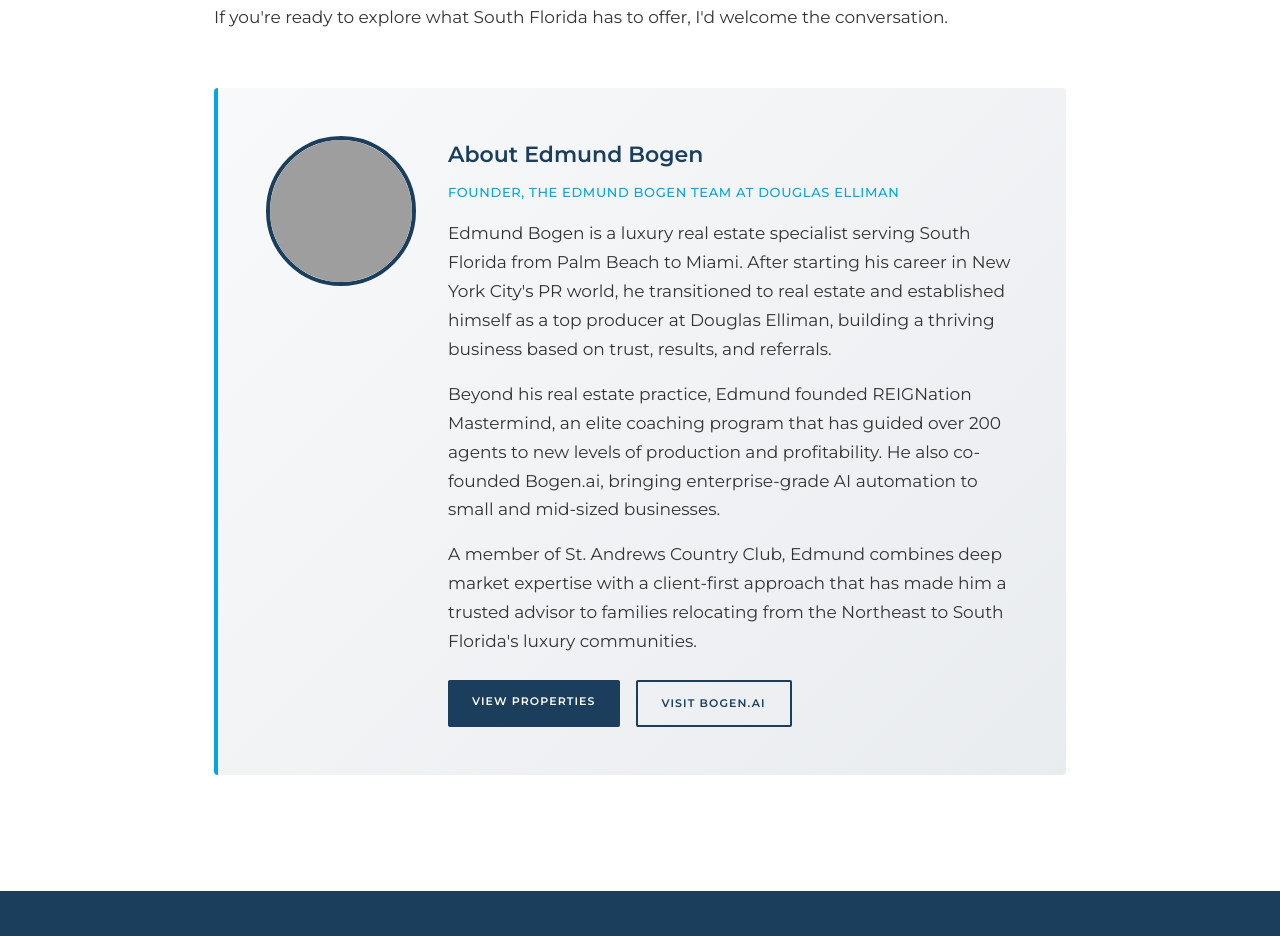
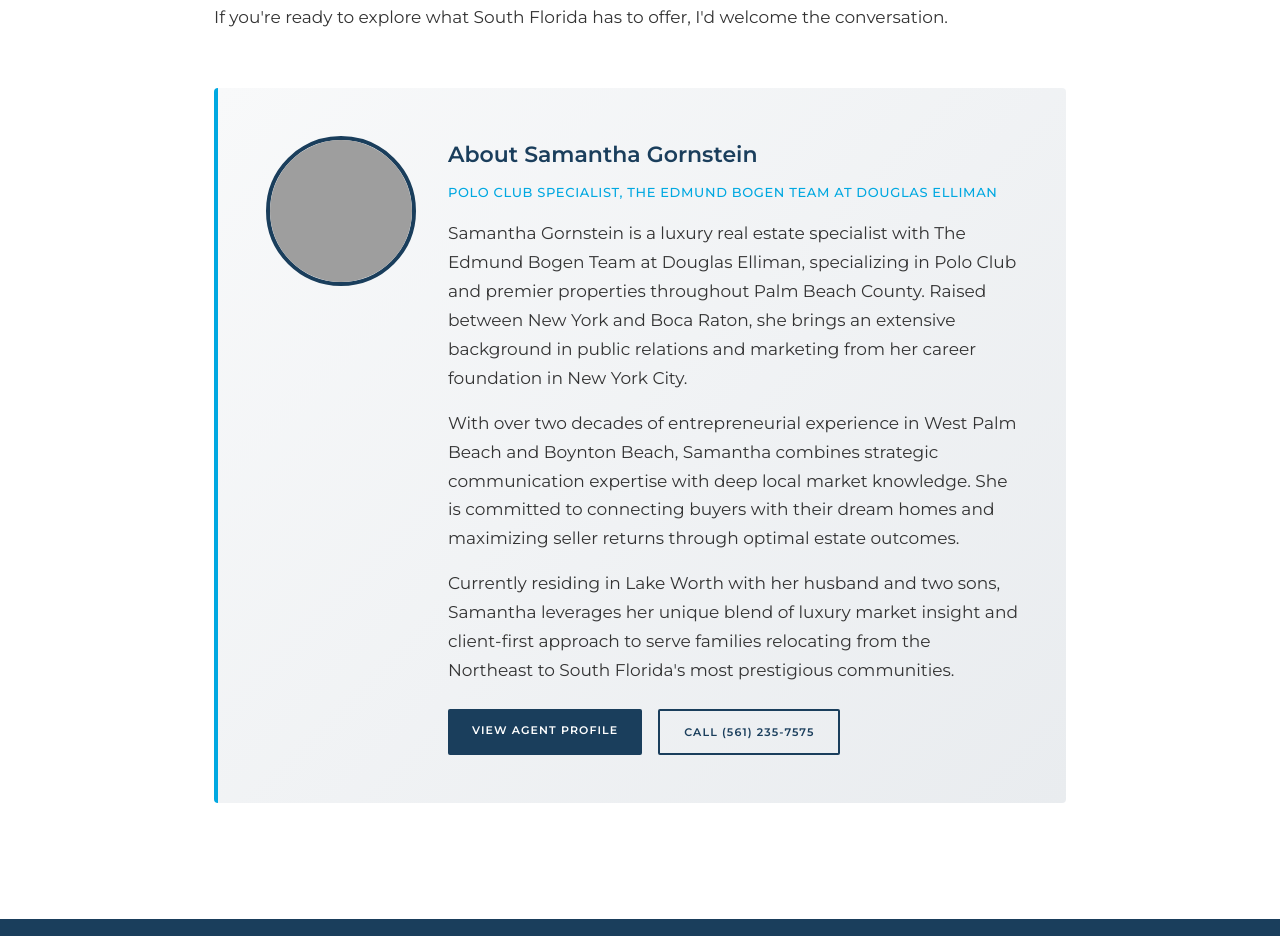
Before and after one commit to edmundbogen/nyc-tenant-czar-article, a plain HTML site: page index.html in a window 1280 px wide. Shown: the part 7729-8665 px from the top of the page. Drawn offline with Linux system fonts and the light colour scheme; grey boxes are pictures that could not be loaded.

Commit message:
Update author bio to Samantha Gornstein
- Replace Edmund Bogen with Samantha Gornstein
- Add Samantha's professional bio and background
- Update photo to samantha-polo-club-realtor.png
- Change buttons to link to Samantha's agent page
- Update title to "Polo Club Specialist"

Co-Authored-By: Claude Sonnet 4.5 <noreply@anthropic.com>

```diff
--- a/index.html
+++ b/index.html
@@ -858,23 +858,23 @@
             <div class="author-bio">
                 <div class="author-bio-inner">
                     <div class="author-photo">
-                        <img src="https://www.bogen.ai/images/edmund-bogen.png" alt="Edmund Bogen">
+                        <img src="samantha-polo-club-realtor.png" alt="Samantha Gornstein">
                     </div>
                     <div class="author-info">
-                        <h3>About Edmund Bogen</h3>
-                        <p class="author-title">Founder, The Edmund Bogen Team at Douglas Elliman</p>
+                        <h3>About Samantha Gornstein</h3>
+                        <p class="author-title">Polo Club Specialist, The Edmund Bogen Team at Douglas Elliman</p>
                         <p>
-                            Edmund Bogen is a luxury real estate specialist serving South Florida from Palm Beach to Miami. After starting his career in New York City's PR world, he transitioned to real estate and established himself as a top producer at Douglas Elliman, building a thriving business based on trust, results, and referrals.
+                            Samantha Gornstein is a luxury real estate specialist with The Edmund Bogen Team at Douglas Elliman, specializing in Polo Club and premier properties throughout Palm Beach County. Raised between New York and Boca Raton, she brings an extensive background in public relations and marketing from her career foundation in New York City.
                         </p>
                         <p>
-                            Beyond his real estate practice, Edmund founded REIGNation Mastermind, an elite coaching program that has guided over 200 agents to new levels of production and profitability. He also co-founded Bogen.ai, bringing enterprise-grade AI automation to small and mid-sized businesses.
+                            With over two decades of entrepreneurial experience in West Palm Beach and Boynton Beach, Samantha combines strategic communication expertise with deep local market knowledge. She is committed to connecting buyers with their dream homes and maximizing seller returns through optimal estate outcomes.
                         </p>
                         <p>
-                            A member of St. Andrews Country Club, Edmund combines deep market expertise with a client-first approach that has made him a trusted advisor to families relocating from the Northeast to South Florida's luxury communities.
+                            Currently residing in Lake Worth with her husband and two sons, Samantha leverages her unique blend of luxury market insight and client-first approach to serve families relocating from the Northeast to South Florida's most prestigious communities.
                         </p>
                         <div class="author-buttons">
-                            <a href="https://www.bogenhomes.com" class="author-btn author-btn-primary">View Properties</a>
-                            <a href="https://www.bogen.ai" class="author-btn author-btn-secondary">Visit Bogen.ai</a>
+                            <a href="https://bogenhomes.com/agents/samantha-gornstein/" class="author-btn author-btn-primary">View Agent Profile</a>
+                            <a href="tel:+15612357575" class="author-btn author-btn-secondary">Call (561) 235-7575</a>
                         </div>
                     </div>
                 </div>
```
Also changed, not shown: 1 other file.
